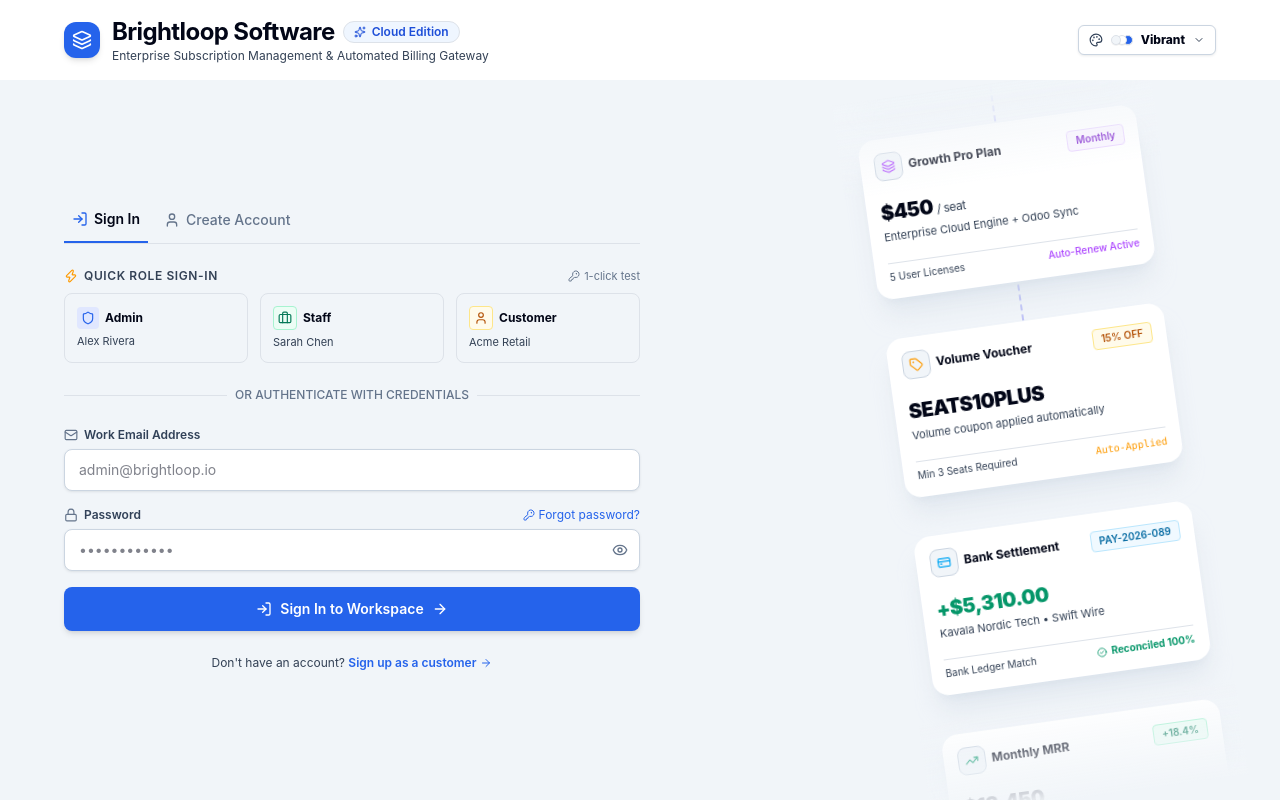
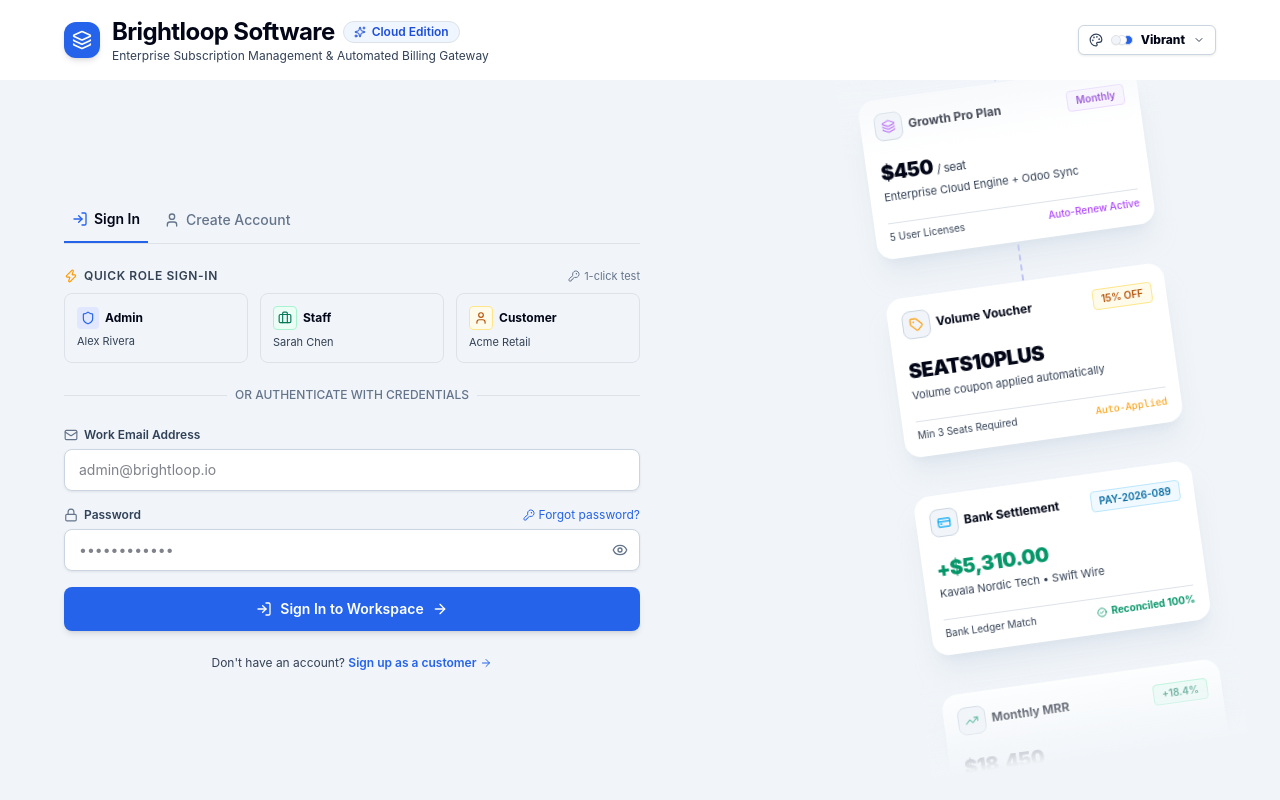
Before and after one commit to Odoo-Kochin/OdooHackathonKochi, a React (Vite) app in the folder client/: page /login in a window 1280 px wide. Built offline with nearby package versions, Linux system fonts and the light colour scheme.

Commit message:
feat(auth): top bar matches page background and covers carousel on z-axis

```diff
--- a/client/src/components/layout/AuthLayout.tsx
+++ b/client/src/components/layout/AuthLayout.tsx
@@ -10,11 +10,14 @@ export const AuthLayout: React.FC = () => {
 
   return (
     <div
-      className="h-screen w-full flex flex-col overflow-hidden transition-colors duration-500"
+      className="h-screen w-full relative overflow-hidden transition-colors duration-500 flex flex-col"
       style={{ backgroundColor: currentConfig.bgColor }}
     >
-      {/* Top Header: Logo on left, Theme selection in the right top */}
-      <header className="w-full flex items-center justify-between px-6 sm:px-10 lg:px-16 py-4 z-20 shrink-0">
+      {/* Top Header: Same color as rest of content, on top of z-axis (z-30) */}
+      <header
+        className="w-full flex items-center justify-between px-6 sm:px-10 lg:px-16 py-4 relative z-30 shrink-0 transition-colors duration-500"
+        style={{ backgroundColor: currentConfig.bgColor }}
+      >
         <div className="flex items-center gap-3">
           <div className="w-9 h-9 rounded-xl bg-indigo-600 text-white shadow-md flex items-center justify-center font-bold">
             <Layers className="w-5 h-5" />
@@ -39,22 +42,25 @@ export const AuthLayout: React.FC = () => {
         <ThemeSelector />
       </header>
 
-      {/* Main Body Area UNDER the header */}
-      <div className="flex-1 w-full flex flex-col lg:flex-row overflow-hidden">
+      {/* Main Content Area */}
+      <div className="flex-1 w-full flex flex-col lg:flex-row overflow-hidden relative z-20">
         {/* Left Side: Form area that scrolls vertically when needed (e.g. Create Account) */}
-        <div className="flex-1 h-full overflow-y-auto px-6 sm:px-10 lg:px-16 py-4 flex flex-col items-start z-10">
+        <div className="flex-1 h-full overflow-y-auto px-6 sm:px-10 lg:px-16 py-4 flex flex-col items-start">
           <div className="w-full max-w-xl my-auto py-2">
             <Outlet />
           </div>
         </div>
 
-        {/* Right Side: Persistent Carousel UNDER the header */}
-        <div
-          className="hidden lg:flex w-[420px] xl:w-[480px] 2xl:w-[540px] shrink-0 h-full items-center justify-center overflow-hidden select-none transition-colors duration-500"
-          style={{ backgroundColor: currentConfig.bgColor }}
-        >
-          <AuthCarousel />
-        </div>
+        {/* Spacer for the right side so form layout respects the carousel area */}
+        <div className="hidden lg:block w-[420px] xl:w-[480px] 2xl:w-[540px] shrink-0" />
+      </div>
+
+      {/* Right Side: Persistent Carousel spanning full height top-0 to bottom-0, UNDER the header in z-axis (z-10) */}
+      <div
+        className="hidden lg:flex w-[420px] xl:w-[480px] 2xl:w-[540px] absolute top-0 right-0 h-screen z-10 items-center justify-center overflow-hidden select-none transition-colors duration-500"
+        style={{ backgroundColor: currentConfig.bgColor }}
+      >
+        <AuthCarousel />
       </div>
     </div>
   )
```
